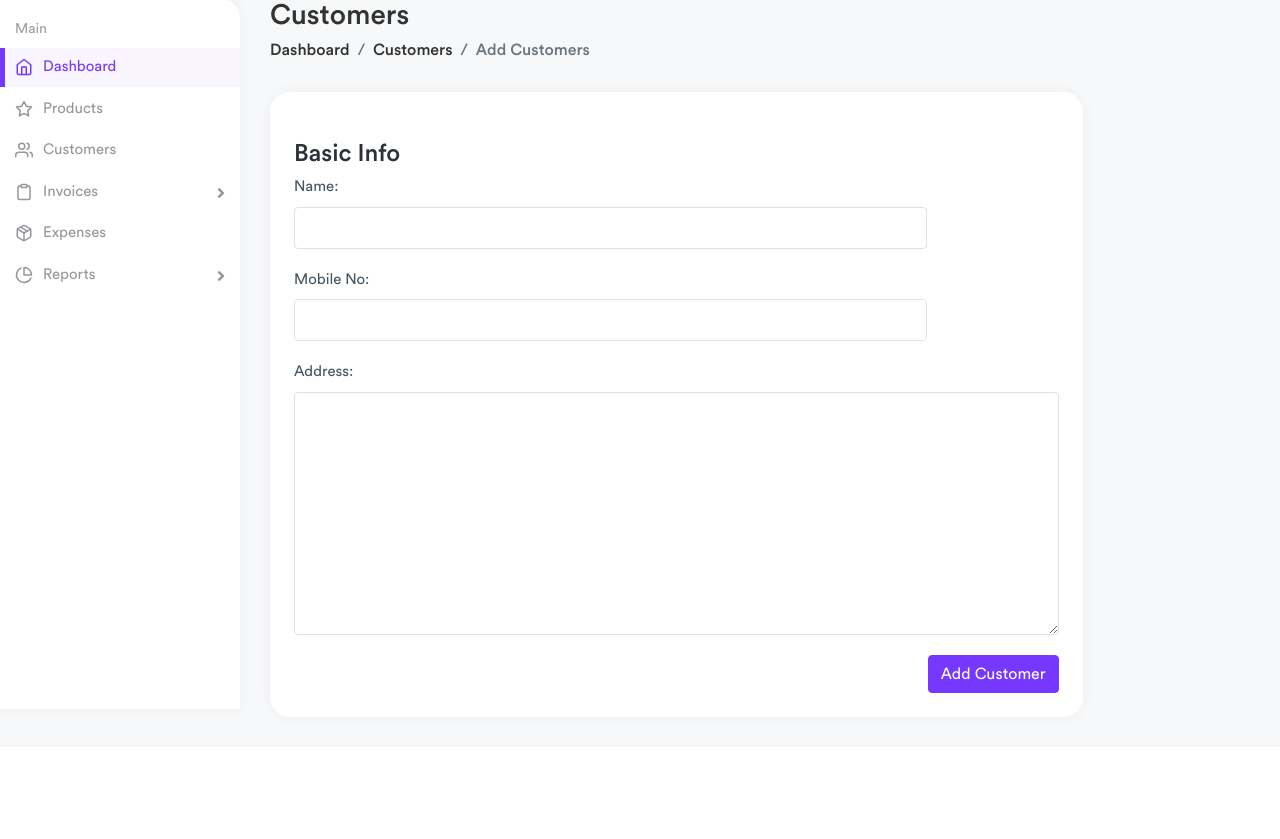
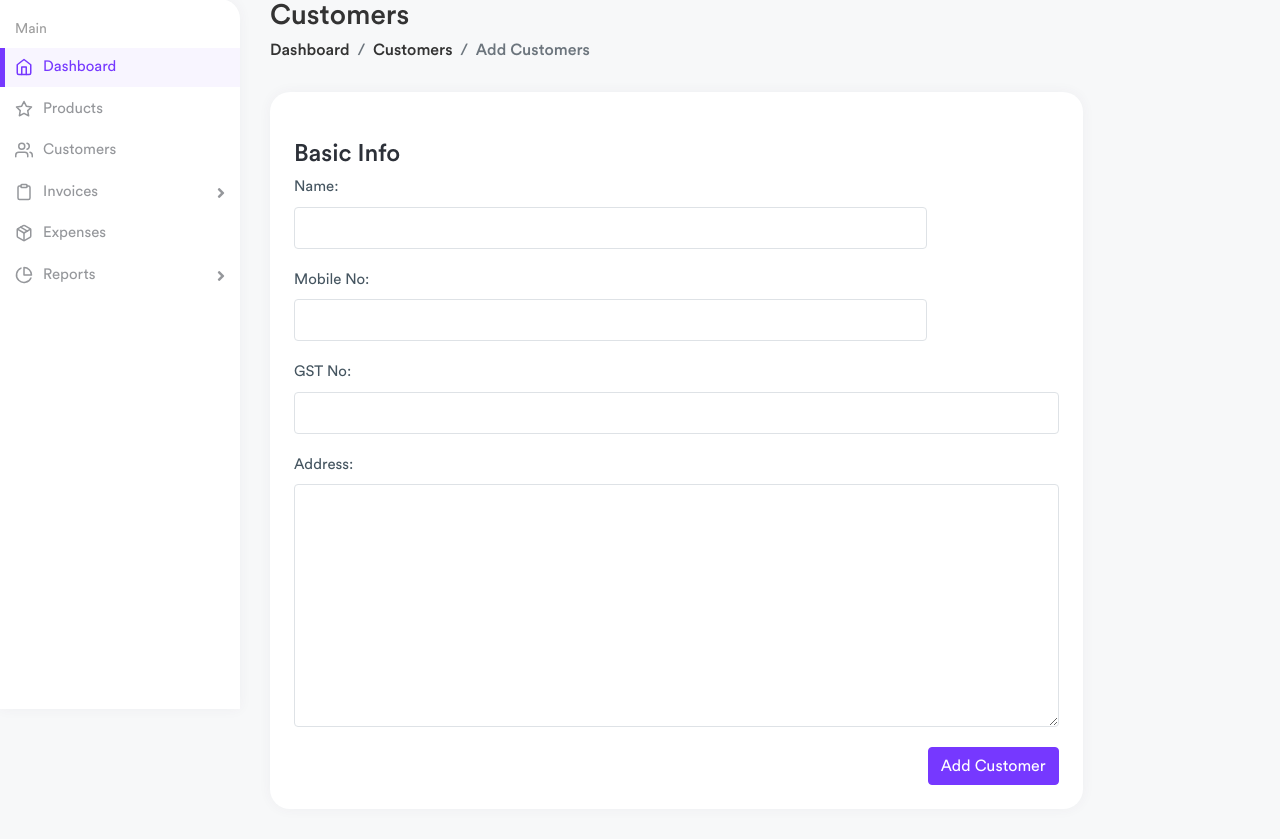
Before and after one commit to imamitdev/Billing-Management, a Django app: page /billing/customers/new/ in a window 1280 px wide. Shown: the part 91-930 px from the top of the page. Before the commit the page ends 809 px from the top, so only its background shows below. Run offline with Django 3.2, Linux system fonts and the light colour scheme; a user stored in the database is signed in; some libraries are stand-ins or nearby versions.

Commit message:
customer gst

```diff
--- a/billing/forms.py
+++ b/billing/forms.py
@@ -21,10 +21,12 @@ class ProductForm(forms.ModelForm):
 class CustomerForm(forms.ModelForm):
     class Meta:
         model = Customer
-        fields = ['customer_name', 'mobile_number','address']
+        fields = ['customer_name', 'mobile_number','gst_no','address']
         widgets = {
             "customer_name": forms.TextInput(attrs={"class": "form-control", "required": True}),
             "mobile_number": forms.TextInput(attrs={"class": "form-control"}),
+            "gst_no": forms.TextInput(attrs={"class": "form-control"}),
+
             "address": forms.Textarea(attrs={"class": "form-control"}),
 
 
--- a/billing/models.py
+++ b/billing/models.py
@@ -20,6 +20,7 @@ class Product(models.Model):
 class Customer(models.Model):
     customer_name=models.CharField(max_length=255)
     mobile_number=models.CharField(max_length=50)
+    gst_no = models.CharField(max_length=250, blank=True)
     address = models.CharField(max_length=250, blank=True)
     created_date = models.DateTimeField(default=timezone.now)  # Use default
     modified_date = models.DateTimeField(auto_now=True)
--- a/templates/billing/customer_form.html
+++ b/templates/billing/customer_form.html
@@ -36,6 +36,10 @@
                     <label>Mobile No:</label>
                     {{form.mobile_number}}                  </div>
                 </div>
+                <div class="form-group">
+                  <label>GST No:</label>
+                  {{form.gst_no}}                  </div>
+              </div>
                   <div class="form-group">
                     <label>Address:</label>
         {{form.address}}
```
Also changed, not shown: accounts/migrations/0002_alter_user_id_alter_userprofile_id.py (added), billing/migrations/0006_customer_gst_no.py (added), db.sqlite3.
